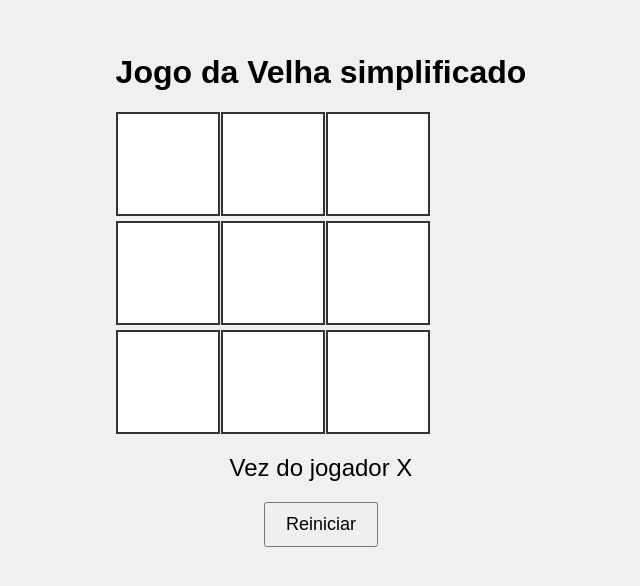
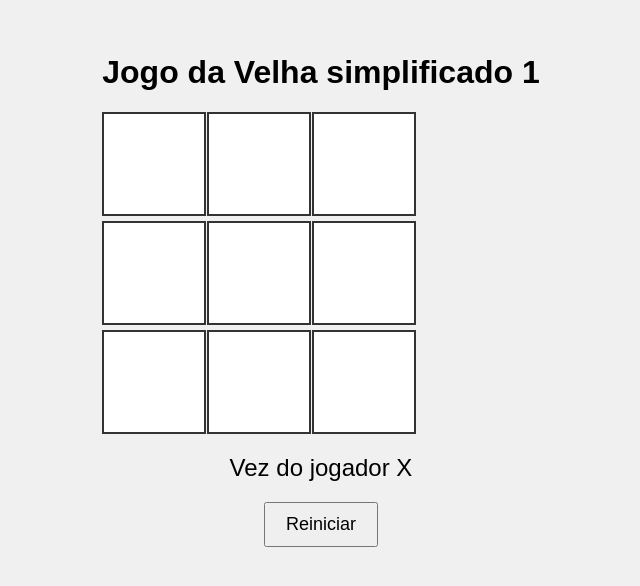
Before and after one commit to karenzanette2023/jogo-da-velha, a plain HTML site: page index.html in a window 1280 px wide. Shown: the part 110-696 px from the top of the page, without its empty margins (319-959 px from the left). Drawn offline with Linux system fonts and the light colour scheme.

Commit message:
alterando o titulo

```diff
--- a/index.html
+++ b/index.html
@@ -8,7 +8,7 @@
 </head>
 <body>
     <div class="container">
-        <h1>Jogo da Velha simplificado</h1>
+        <h1>Jogo da Velha simplificado 1</h1>
         <div id="board" class="board">
             <div class="cell" data-index="0"></div>
             <div class="cell" data-index="1"></div>
```
